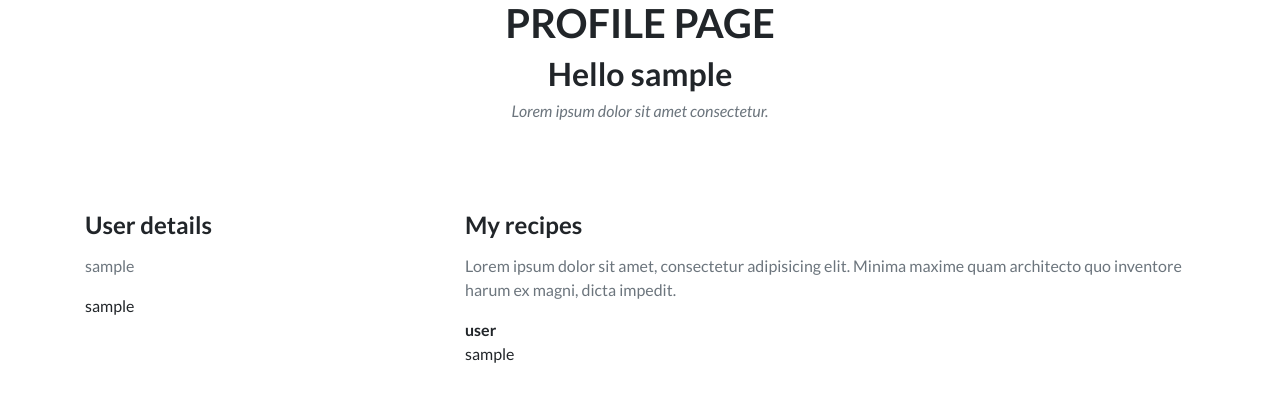
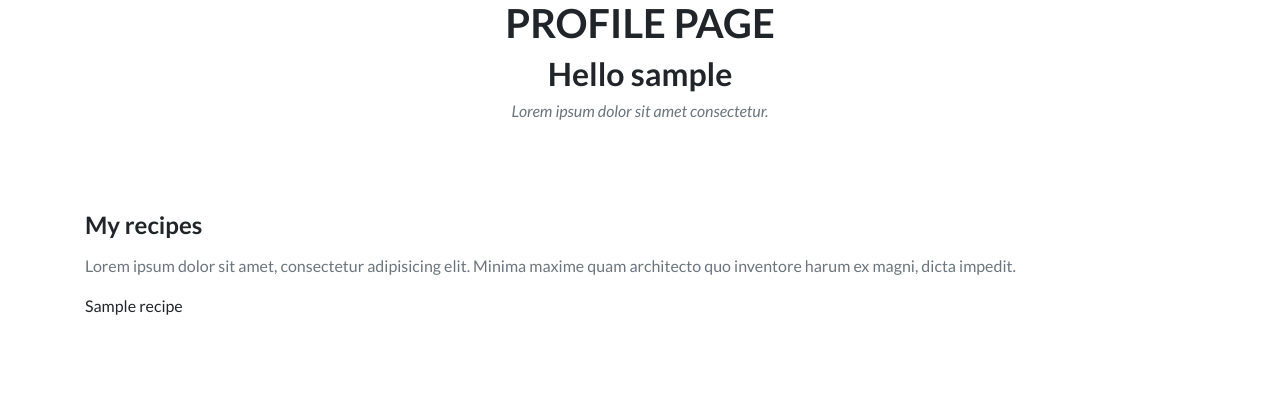
Before and after one commit to Sonnerz/The-Cookbook, a Flask app: page /profile in a window 1280 px wide. Shown: the part 151-553 px from the top of the page. Run offline with Flask 2, Linux system fonts and the light colour scheme; the visitor is signed in with stand-in values (Sample User, id 1); a database or web service that is not in the repository returns one stand-in record (values such as "Sample title"); some libraries are stand-ins or nearby versions.

Commit message:
Successfully accessed recipes in the database for current user Rendered short list of recipes to Profile page

```diff
--- a/templates/profile.html
+++ b/templates/profile.html
@@ -10,27 +10,26 @@
                     <div class="row">
                         <div class="col-lg-12 text-center">
                             <h1>PROFILE PAGE</h1>
-                            <h2>Hello {{ session['username'] }}</h2>
+                            <h2>Hello {{ current_user.username }}</h2>
                             <h3 class="section-subheading text-muted">Lorem ipsum dolor sit amet consectetur.</h3>
                         </div>
                     </div>
                     <div class="row">
-                        <div class="col-md-4">
+                        <!-- <div class="col-md-4">
                             <h4 class="service-heading">User details</h4>
-                            <p class="text-muted">{{ current_user['username'] }}</p>
-                            {% for d in current_user %}
-                            <p>{{ d.username }}</p>
-                            {% endfor %}
-                        </div>
-                        <div class="col-md-8">
+                            <p class="text-muted">username: {{ current_user['username'] }}</p>
+                            <p class="text-muted">First name: {{ current_user['firstname'] }}</p>
+                            <p class="text-muted">last name: {{ current_user['lastname'] }}</p>
+                        </div> -->
+                        <div class="col-md-12">
                             <h4 class="service-heading">My recipes</h4>
                             <p class="text-muted">Lorem ipsum dolor sit amet, consectetur adipisicing elit. Minima
                                 maxime quam architecto
                                 quo inventore harum ex magni, dicta impedit.</p>
-                                <strong>user</strong>
-                                {% for d in current_user %}
-                                <p>{{ d.username }}</p>
+                                {% for r in current_user.recipes %}
+                                <div>{{r.name}}</div>
                                 {% endfor %}
+
 
                         </div>
                     </div>
@@ -70,11 +69,14 @@
     </div>
     <div class="col-md-6">
       <h5>Current User</h5>
-      <p>{{ current_user }}</p>
-      <h5>Current User Details</h5>
-      {% for k, v in current_user.items() %}
+      <p>username: {{ current_user.username }}</p>
+      <p>firstname: {{ current_user.firstname }}</p>
+      <p>lastname: {{ current_user.lastname }}</p>
+      <p>country: {{ current_user.country }}</p>
+      <!-- <h5>Current User Details</h5> -->
+      <!-- {% for k, v in current_user.items() %}
       <p>{{ k }}  :  {{ v }}</p>
-   {% endfor %}
+   {% endfor %} -->
     </div>
   </div>
 </div>
```
